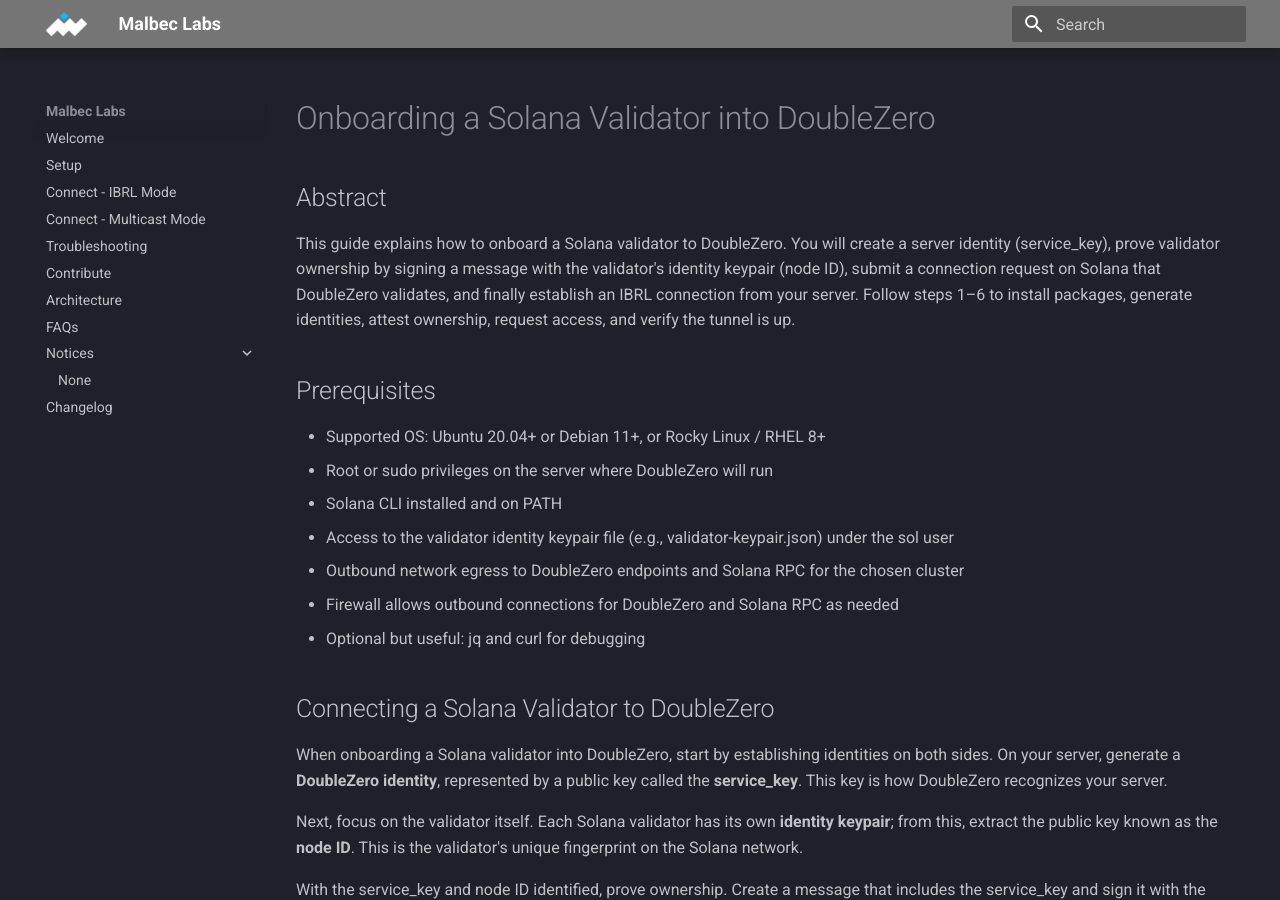
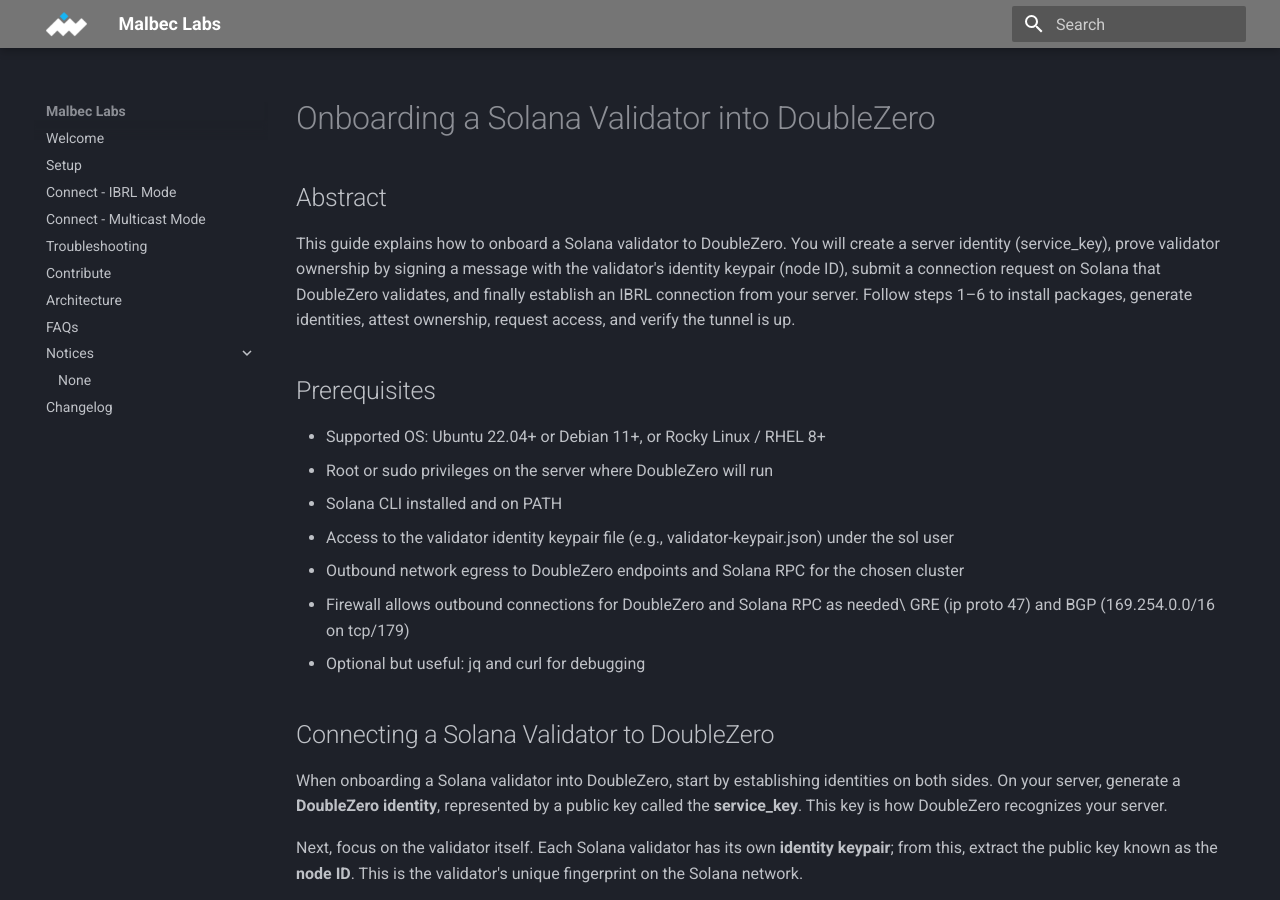
Before and after one commit to malbeclabs/docs, an MkDocs documentation site: the page built from docs/mainnet-beta-migration.md, in a window 1280 px wide and 900 px high. Built offline with MkDocs 1.6.1 and Material for MkDocs 9.7.7, drawn with Linux system fonts in a browser that asks for light colours.

Commit message:
update nikesh notes

```diff
--- a/docs/mainnet-beta-migration.md
+++ b/docs/mainnet-beta-migration.md
@@ -6,13 +6,16 @@
 
 ## Prerequisites
 
-- Supported OS: Ubuntu 20.04+ or Debian 11+, or Rocky Linux / RHEL 8+
+- Supported OS: Ubuntu 22.04+ or Debian 11+, or Rocky Linux / RHEL 8+
 - Root or sudo privileges on the server where DoubleZero will run
 - Solana CLI installed and on PATH
 - Access to the validator identity keypair file (e.g., validator-keypair.json) under the sol user
 - Outbound network egress to DoubleZero endpoints and Solana RPC for the chosen cluster
-- Firewall allows outbound connections for DoubleZero and Solana RPC as needed
+- Firewall allows outbound connections for DoubleZero and Solana RPC as needed\
+ GRE (ip proto 47) and BGP (169.254.0.0/16 on tcp/179)
 - Optional but useful: jq and curl for debugging
+
+[comment]: # (We need to link the firewall troubleshooting guide to explain the firewall rules)
 
 ## Connecting a Solana Validator to DoubleZero
 
```
